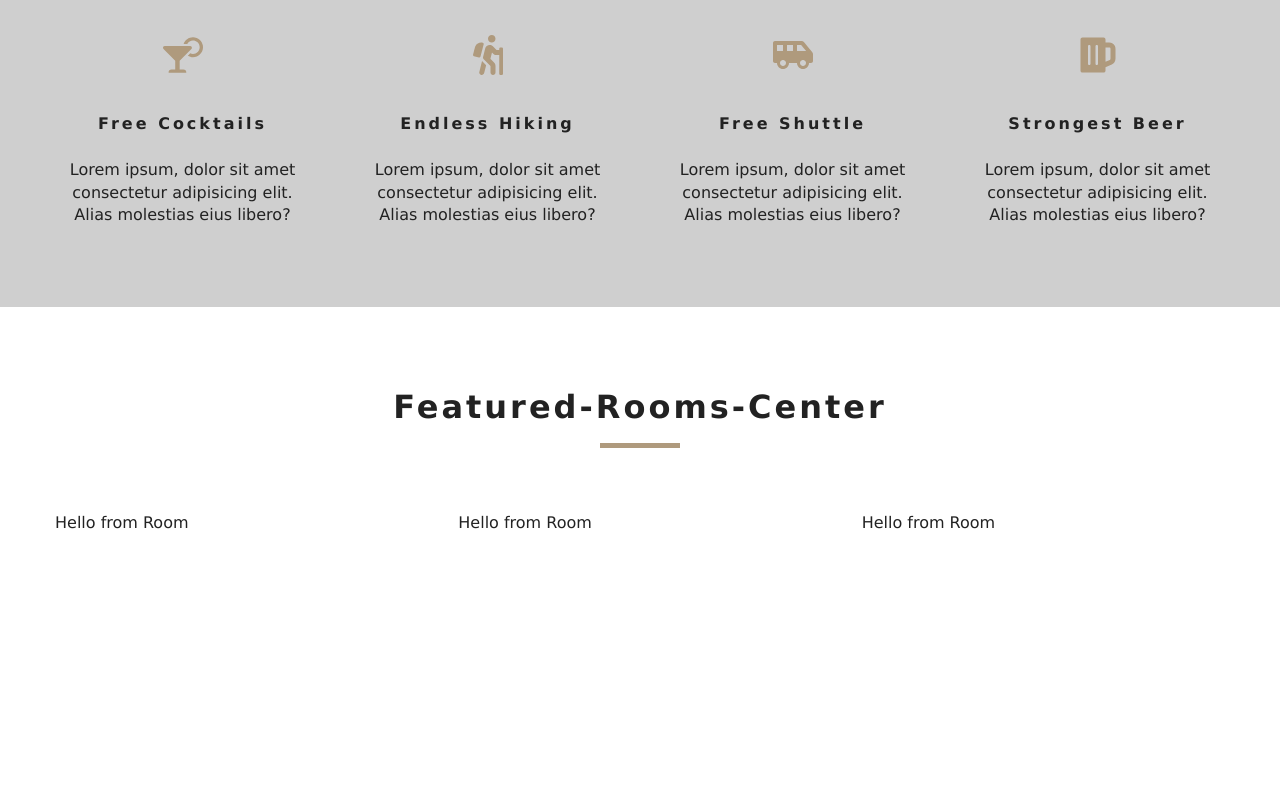
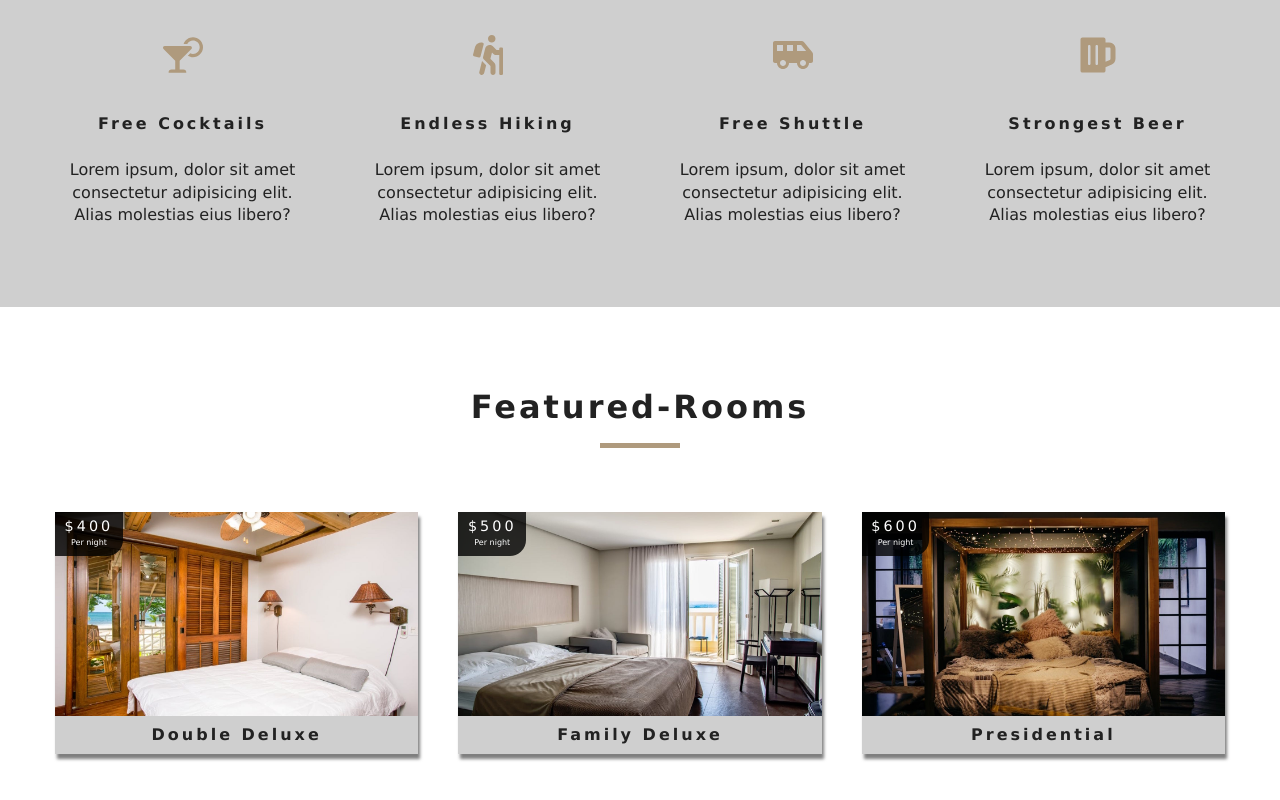
Before and after one commit to iamvikasraghav/hsl-project, a React (Create React App) app: page / in a window 1280 px wide. Shown: the part 972-1772 px from the top of the page. Before the commit the page ends 1586 px from the top, so only its background shows below. Built offline with nearby package versions, Linux system fonts and the light colour scheme.

Commit message:
adding featured rooms

```diff
--- a/src/components/FeaturedRooms.js
+++ b/src/components/FeaturedRooms.js
@@ -18,11 +18,10 @@
         return (
 
             <section className="featured-rooms">
-                <Title title="featured-rooms-center" />
+                <Title title="featured-rooms" />
                 <div className="featured-rooms-center">
                      {loading?<Loading/>: rooms}
                 </div>
-
 
 
 
--- a/src/components/Room.js
+++ b/src/components/Room.js
@@ -1,9 +1,38 @@
 import React from 'react'
+import {Link} from 'react-router-dom'
+import defaultImg from '../images/room-1.jpeg'
+import PropTypes from "prop-types";
 
-export default function Room() {
+export default function Room({ room }) {
+     const{name,slug,images,price} = room;
     return (
-        <div>
-            Hello from Room
-        </div>
+        <article className="room">
+
+            <div className="img-container">
+               <img src={images[0] || defaultImg} alt="single room"/>
+               <div className="price-top">
+                   <h6>${price}</h6>
+                    <p>Per night</p>
+               </div>
+               <Link to={`/rooms/${slug}`} className="btn-primary room-link">
+                   Features
+               </Link>
+
+
+            </div>
+            <p className= "room-info">{name}</p>
+
+
+
+        </article>
     )
 }
+
+Room.propTypes = {
+    room: PropTypes.shape({
+      name: PropTypes.string.isRequired,
+      slug: PropTypes.string.isRequired,
+      images: PropTypes.arrayOf(PropTypes.string).isRequired,
+      price: PropTypes.number.isRequired
+    })
+  };
```
Also changed, not shown: 1 other file (tests, documents, lock files or other folders).
